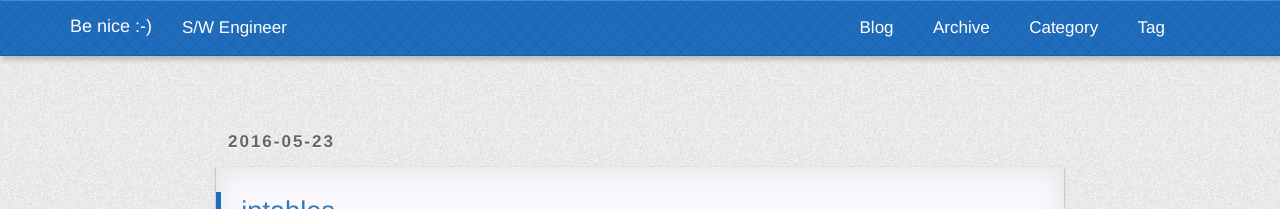
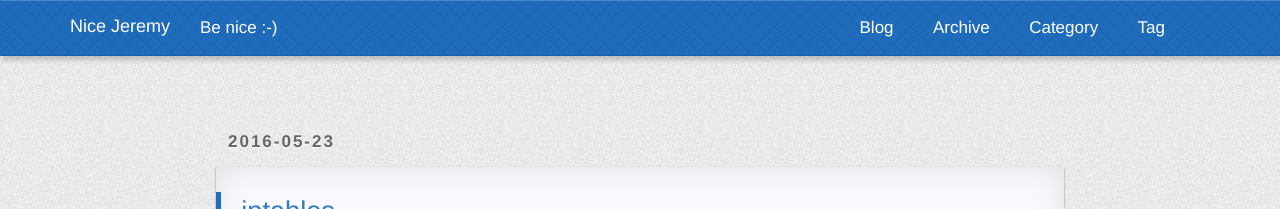
Before and after one commit to wkjeon/nicejeremy.github.io, a Jekyll site: the page built from index.html, in a window 1280 px wide and 900 px high. Shown: the top 209 px of the window. Built offline with Jekyll 4.4.1, drawn with Linux system fonts in a browser that asks for light colours; nearby versions of some CDN libraries; the list of posts is cut into pages by our own code; comment, search, counter and statistics services are not loaded; a style sheet for code colours, icons or effects is not loaded.

Commit message:
change some text

```diff
--- a/_config.yml
+++ b/_config.yml
@@ -25,9 +25,9 @@ defaults:
 
 
 
-title: "Be nice :-)"
+title: "Nice Jeremy"
 email: "woogri83@gmail.com"
-description: "S/W Engineer"
+description: "Be nice :-)"
 github_username:  "nicejeremy"
 #swiftype_searchId: "ncwR9a8S9CTx2q9SgsJm"
 disqus_shortname: "nicejeremy"
```
